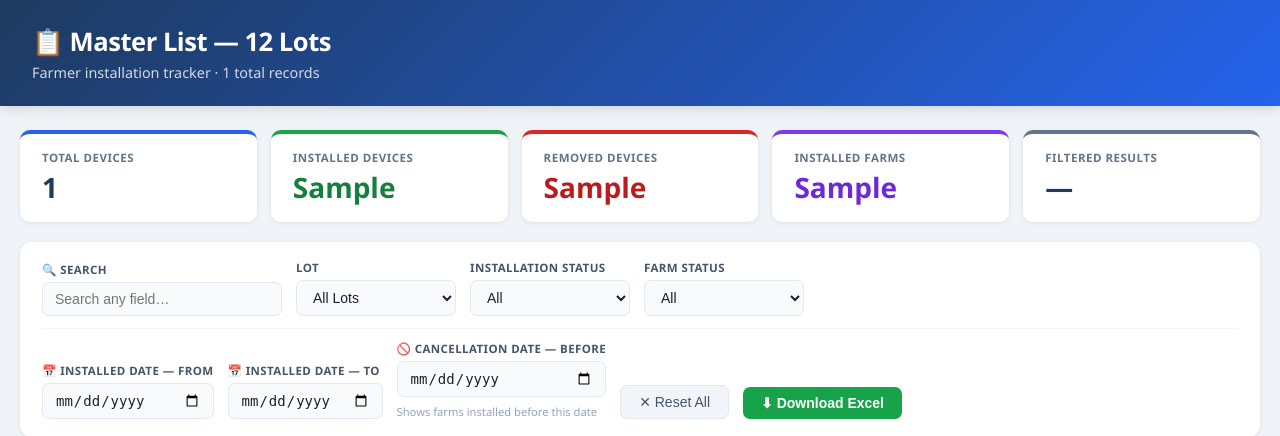
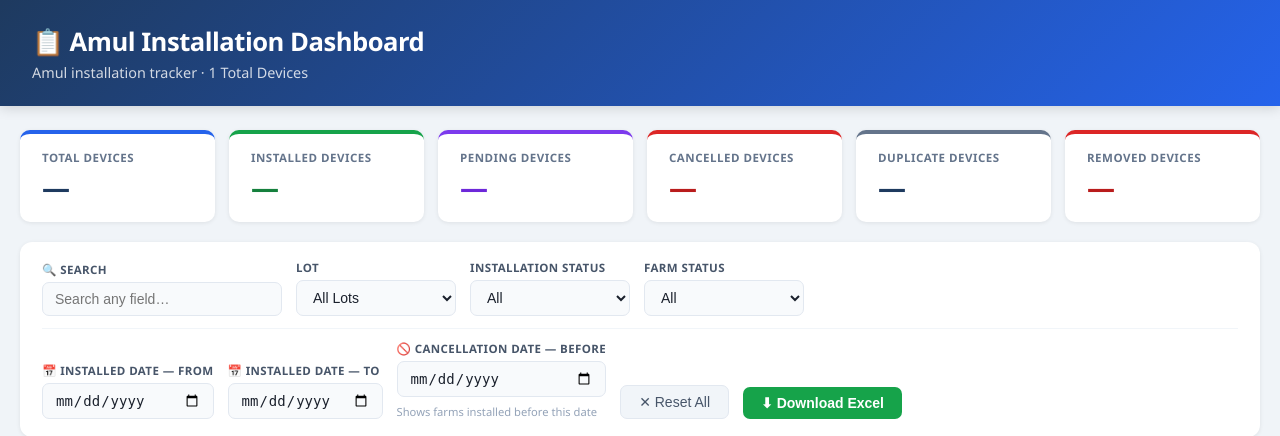
Before and after one commit to prashantsharma-cmd/Amul-Installation-Dashboard, a Flask app: template templates/index.html in a window 1280 px wide. Shown: the top 436 px of the page. Run offline with Flask 3, Linux system fonts and the light colour scheme; the template is opened without the code that fills it: most values are stand-ins (such as "Sample title", 1, 10 or a date in 2020); data that the repository does not hold is empty.

Commit message:
index.html

```diff
--- a/templates/index.html
+++ b/templates/index.html
@@ -3,7 +3,7 @@
 <head>
   <meta charset="UTF-8"/>
   <meta name="viewport" content="width=device-width, initial-scale=1.0"/>
-  <title>Master List — 12 Lots</title>
+  <title>Amul Installation Dashboard</title>
   <style>
     *, *::before, *::after { box-sizing: border-box; margin: 0; padding: 0; }
 
@@ -156,8 +156,8 @@
 <body>
 
 <header>
-  <h1>📋 Master List — 12 Lots</h1>
-  <p>Farmer installation tracker · {{ total_records }} total records</p>
+  <h1>📋 Amul Installation Dashboard</h1>
+  <p>Amul installation tracker · {{ total_devices }} Total Devices</p>
 </header>
 
 <div class="container">
@@ -166,23 +166,32 @@
   <div class="stats-bar">
     <div class="stat-card blue">
       <div class="label">Total Devices</div>
-      <div class="value" id="stat-total">{{ total_devices }}</div>
+      <div class="value" id="stat-total-devices">—</div>
     </div>
+
     <div class="stat-card green">
       <div class="label">Installed Devices</div>
-      <div class="value" id="stat-installed-devices">{{ installed_devices }}</div>
+      <div class="value" id="stat-installed-devices">—</div>
     </div>
+
+    <div class="stat-card purple">
+      <div class="label">Pending Devices</div>
+      <div class="value" id="stat-pending-devices">—</div>
+    </div>
+
+    <div class="stat-card red">
+      <div class="label">Cancelled Devices</div>
+      <div class="value" id="stat-cancelled-devices">—</div>
+    </div>
+
+    <div class="stat-card gray">
+      <div class="label">Duplicate Devices</div>
+      <div class="value" id="stat-duplicate-devices">—</div>
+    </div>
+
     <div class="stat-card red">
       <div class="label">Removed Devices</div>
-      <div class="value" id="stat-removed-devices">{{ removed_devices }}</div>
-    </div>
-    <div class="stat-card purple">
-      <div class="label">Installed Farms</div>
-      <div class="value" id="stat-installed-farms">{{ installed_farms }}</div>
-    </div>
-    <div class="stat-card gray">
-      <div class="label">Filtered Results</div>
-      <div class="value" id="stat-filtered">—</div>
+      <div class="value" id="stat-removed-devices">—</div>
     </div>
   </div>
 
@@ -345,11 +354,23 @@
     const to   = Math.min(data.page*data.per_page, data.total);
     document.getElementById("result-count").textContent =
       data.total ? `Showing ${from}–${to} of ${data.total} records` : "No records found";
-    document.getElementById("stat-filtered").textContent        = data.total;
-    document.getElementById("stat-total").textContent            = data.stats.total_devices;
-    document.getElementById("stat-installed-devices").textContent = data.stats.installed_devices;
-    document.getElementById("stat-removed-devices").textContent   = data.stats.removed_devices;
-    document.getElementById("stat-installed-farms").textContent   = data.stats.installed_farms;
+    document.getElementById("stat-total-devices").textContent =
+  data.stats.total_devices;
+
+document.getElementById("stat-installed-devices").textContent =
+  data.stats.installed_devices;
+
+document.getElementById("stat-pending-devices").textContent =
+  data.stats.pending_devices;
+
+document.getElementById("stat-cancelled-devices").textContent =
+  data.stats.cancelled_devices;
+
+document.getElementById("stat-duplicate-devices").textContent =
+  data.stats.duplicate_devices;
+
+document.getElementById("stat-removed-devices").textContent =
+  data.stats.removed_devices;
   }
 
   function goToPage(p) { state.page = p; fetchData(); }
```
